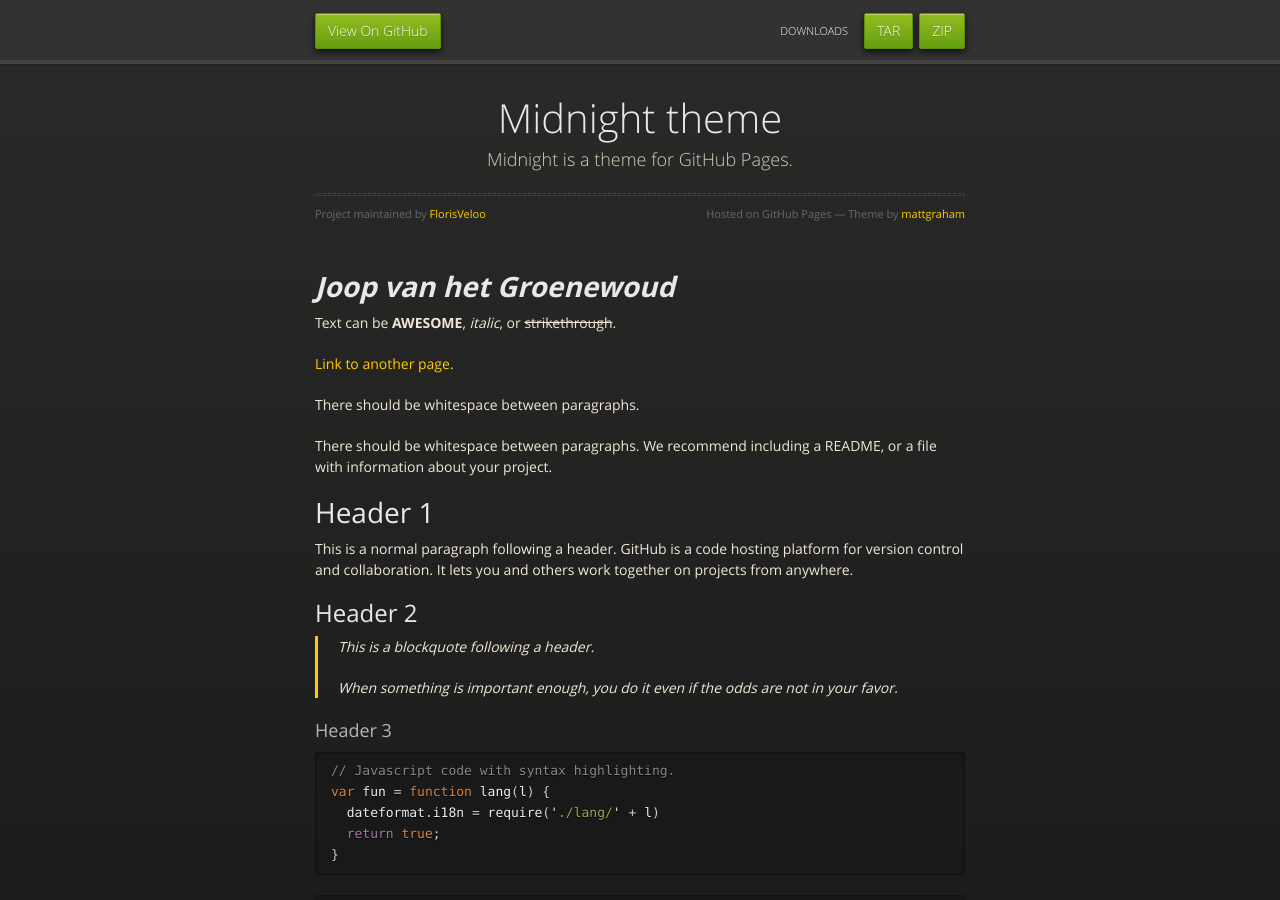
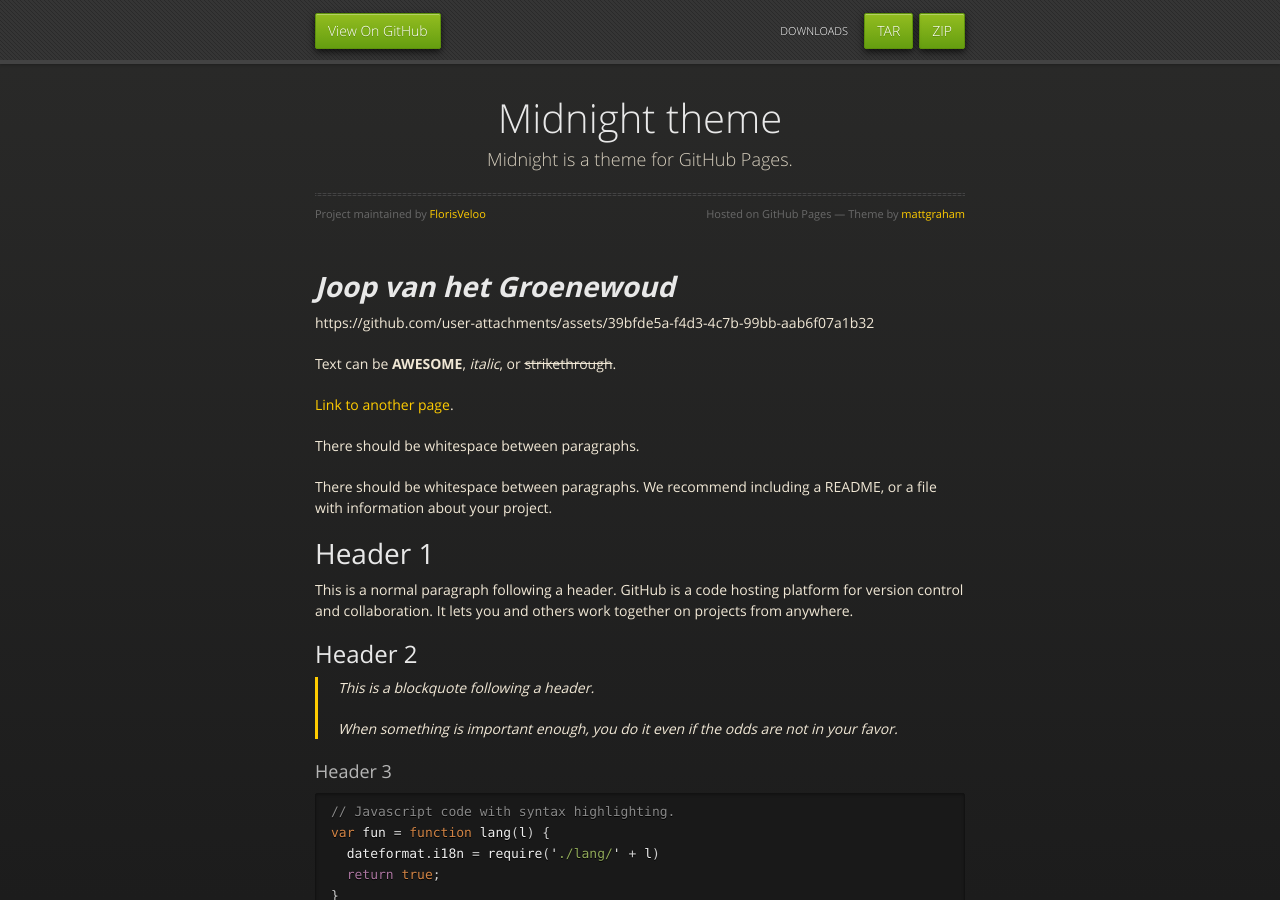
Before and after one commit to FlorisVeloo/JoopvanhetGroenewoud, a Jekyll site: the page built from index.md, in a window 1280 px wide and 900 px high. Built offline with Jekyll 4.4.1, drawn with Linux system fonts in a browser that asks for light colours; our own code applies the rules of GitHub Pages for plain Markdown files; part of the change alters nothing that is shown.

Commit message:
Update index.md
video

```diff
--- a/index.md
+++ b/index.md
@@ -3,6 +3,12 @@ layout: default
 ---
 
 # **_Joop van het Groenewoud_**
+
+
+
+https://github.com/user-attachments/assets/39bfde5a-f4d3-4c7b-99bb-aab6f07a1b32
+
+
 
 Text can be **AWESOME**, _italic_, or ~~strikethrough~~.
 
```
